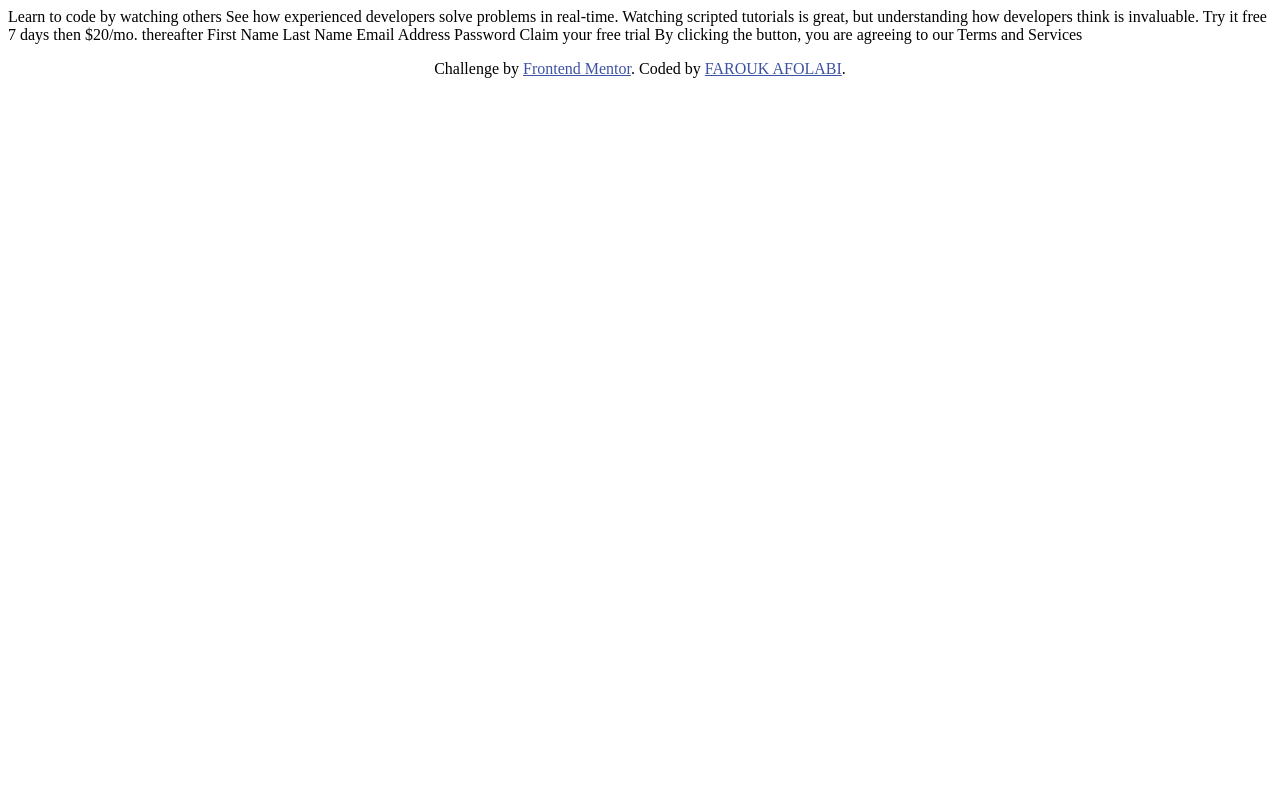
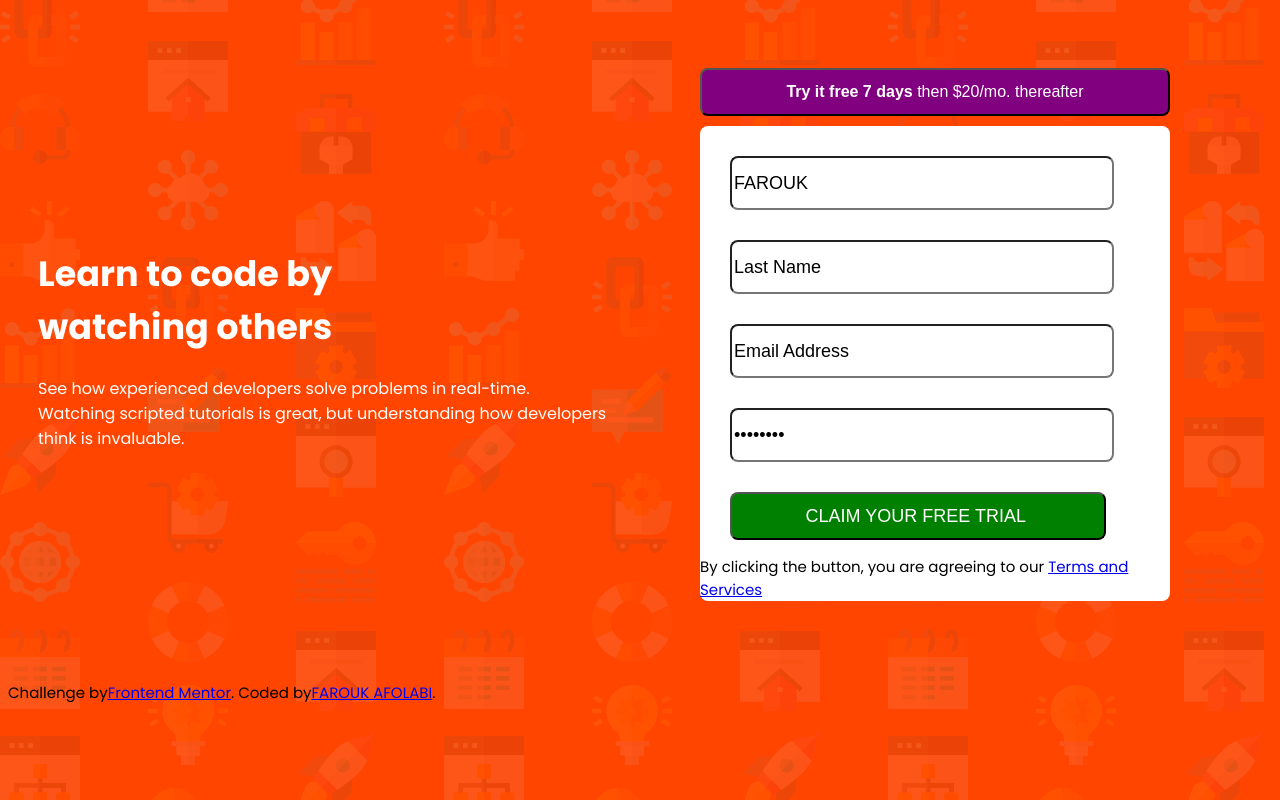
Before and after one commit to farouk-afolabi/intro-component-with-signup-form-master, a plain HTML site: page index.html in a window 1280 px wide. Drawn offline with Linux system fonts and the light colour scheme.

Commit message:
finished my desktop version

```diff
--- a/index.html
+++ b/index.html
@@ -5,38 +5,77 @@
   <meta name="viewport" content="width=device-width, initial-scale=1.0"> <!-- displays site properly based on user's device -->
 
   <link rel="icon" type="image/png" sizes="32x32" href="./images/favicon-32x32.png">
+  <link rel="stylesheet" href="styles.css" type="text/css">
+  <link href="https://fonts.googleapis.com/css2?family=Poppins:wght@400;500;600;700&display=swap" rel="stylesheet">
 
   <title>Frontend Mentor | Intro component with sign up form</title>
 
   <!-- Feel free to remove these styles or customise in your own stylesheet 👍 -->
+  <!--
   <style>
-    .attribution { font-size: 16px; text-align: center; }
+    .attribution { font-size: 25px;
+    background-color: brown;}
+    h1{ background-color: cadetblue; font-size:20px;}
     .attribution a { color: hsl(228, 45%, 44%); }
+    .button { font-size: large;}
+    .aside { text-align: left;    }
+    .article{ text-align: center;  }
+    .form {  }
   </style>
+  -->
 </head>
 <body>
+  <div class="attribution">
+    <div class="aside">
 
-  Learn to code by watching others
+ <h1>Learn to code by <br>
+  watching others </h1>
 
-  See how experienced developers solve problems in real-time. Watching scripted tutorials is great,
-  but understanding how developers think is invaluable.
+ <span>See how experienced developers solve problems in real-time.</span> <br>
+ <span>Watching scripted tutorials is great,
+  but understanding how developers <br>
+  think is invaluable.</span>
 
-  Try it free 7 days then $20/mo. thereafter
+    </div>
 
-  First Name
-  Last Name
-  Email Address
-  Password
 
-  Claim your free trial
+    <div class="article">
+    <button class="button">
+     <span><strong>Try it free 7 days</strong> then $20/mo. thereafter  </span>
+    </button>
+<form action="#" class="form">
+  <label for="firstname"></label>
+    <input type="text" name= "form" id="firstname" value="FAROUK" >
 
-  By clicking the button, you are agreeing to our Terms and Services
+  <br>
+<label for="lastname">
+  <input type="text" name="form" id="lastname" value="Last Name" >
+</label>
+ <br>
+<label for="email">
+   <input type="email"  name="form" id="email" value="Email Address" >
+</label>
+  <br>
+ <label for="password">
+   <input type="password" name="form" id="password" value="password">
+ </label>
+ <br>
+ <label for="submit" >
+   <input type="submit"  id="submit" value="CLAIM YOUR FREE TRIAL ">
+ </label>
+ <br>
 
+
+<p class="Terms"> By clicking the button, you are agreeing to our <a href="#" > Terms and Services </a></p>
+
+  </form>
+    </div>
   <footer>
     <p class="attribution">
       Challenge by <a href="https://www.frontendmentor.io?ref=challenge" target="_blank">Frontend Mentor</a>.
       Coded by <a href="#">FAROUK AFOLABI</a>.
     </p>
   </footer>
+</div>
 </body>
 </html>
--- /dev/null
+++ b/styles.css
@@ -0,0 +1,55 @@
+/* .attribution { font-size: 25px;
+    background-color: brown;}
+
+
+    h1{ background-color: cadetblue; font-size:20px;}
+    .attribution a { color: hsl(228, 45%, 44%); }
+    .button { font-size: large;}
+    .aside { text-align: left;    }
+    .article{ text-align: center;  }
+    .form {  }
+    */
+    body {background:url("images/bg-intro-desktop.png");
+        background-color: orangered;
+        }
+    .attribution {font-size: 15px;
+    display: flex;
+    flex-direction: row;
+    align-items: flex-end;
+    flex-wrap: wrap;
+    font-family: 'poppins',sans-serif;}
+
+    h1{ color: white;
+    font-size: 35px;
+    }
+    span{color: white;
+    font-size: medium;
+    }
+    .aside {flex-grow: 1;
+        align-self:center;
+        margin: 30px;
+
+    }
+    .article{flex-grow: 2;
+    margin:50px;}
+     .form {background-color: white;
+        width: 90%;
+    border-radius: 0.5rem;}
+     .button {background-color: purple;
+        margin: 10px 0;
+        height: 3rem;
+        border-radius: 0.5rem;
+        width: 90%;}
+     .button > span {
+        color: white;
+    }
+    input {  height: 3rem;
+        border-radius: 0.5rem;
+        width: 80%;
+        margin-top: 30px;
+        margin-left:30px;
+    font-size:large ;
+;}
+
+    #submit { background-color: green;
+    color: white;}
```
